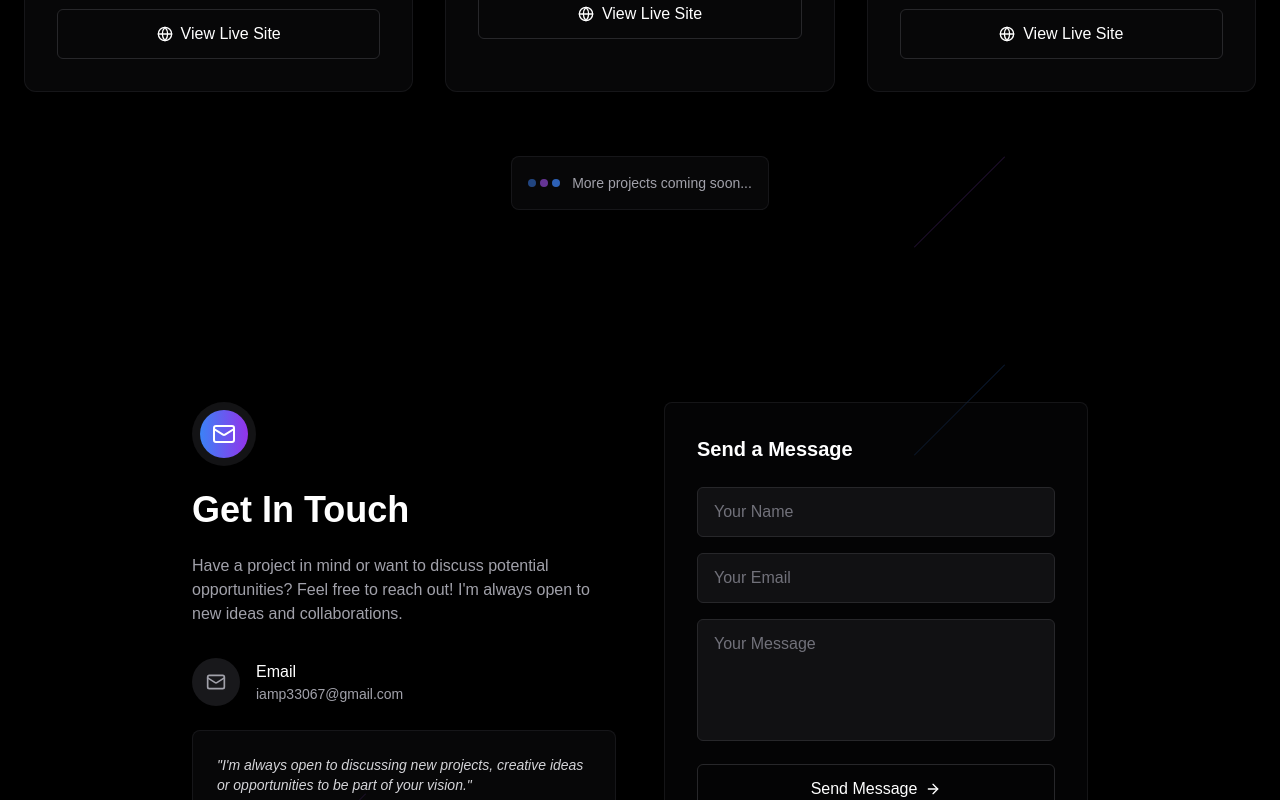
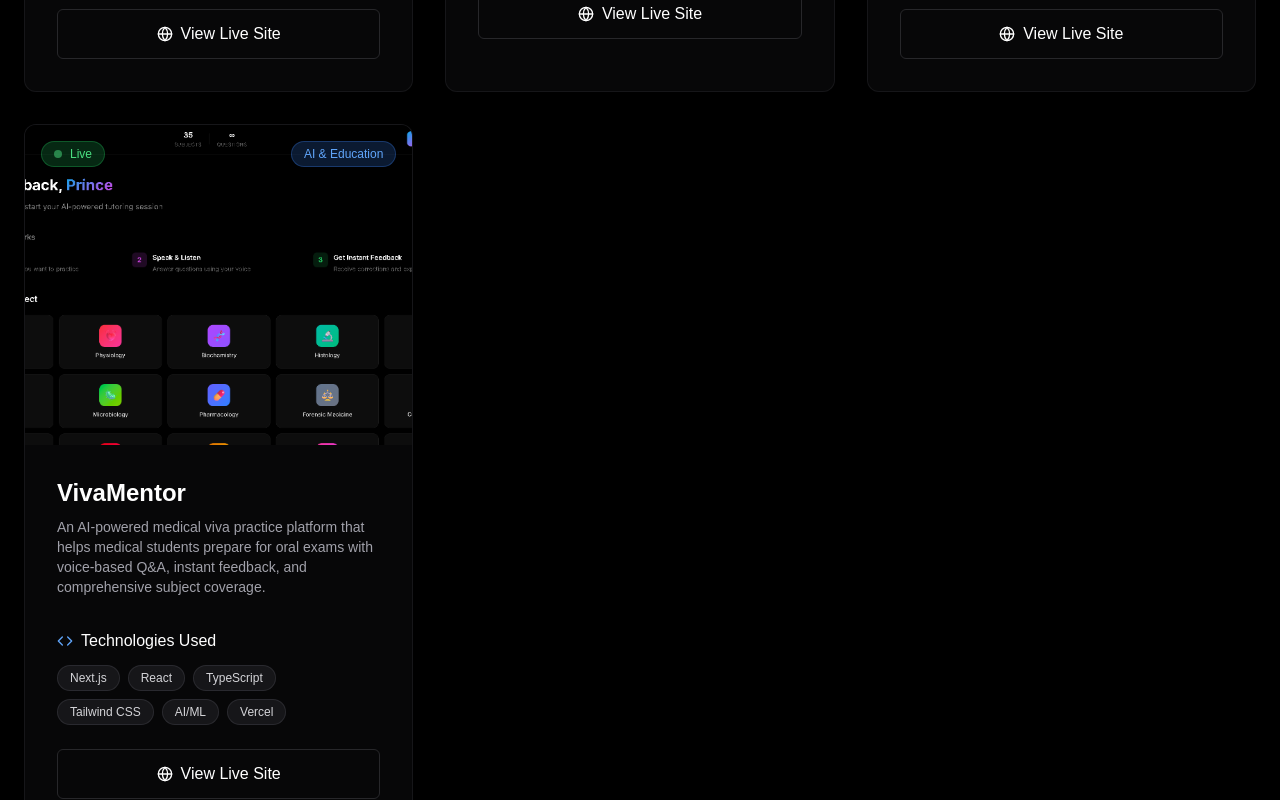
Before and after one commit to princenogia/my-portfolio, a Next.js app: page / in a window 1280 px wide. Shown: the part 5240-6040 px from the top of the page. Built offline with nearby package versions, Linux system fonts and the light colour scheme.

Commit message:
Add VivaMentor project with thumbnail

```diff
--- a/projects-section.tsx
+++ b/projects-section.tsx
@@ -66,6 +66,26 @@ export default function ProjectsSection() {
         "Vercel",
       ],
       category: "Web Development",
+      featured: true,
+      status: "Live",
+    },
+    {
+      id: 4,
+      title: "VivaMentor",
+      description:
+        "An AI-powered medical viva practice platform that helps medical students prepare for oral exams with voice-based Q&A, instant feedback, and comprehensive subject coverage.",
+      image: "/images/vivamentor-thumbnail.png",
+      liveUrl: "https://viva-mentor.vercel.app/",
+      githubUrl: "#",
+      technologies: [
+        "Next.js",
+        "React",
+        "TypeScript",
+        "Tailwind CSS",
+        "AI/ML",
+        "Vercel",
+      ],
+      category: "AI & Education",
       featured: true,
       status: "Live",
     },
```
Also changed, not shown: public/images/vivamentor-thumbnail.png (added).
